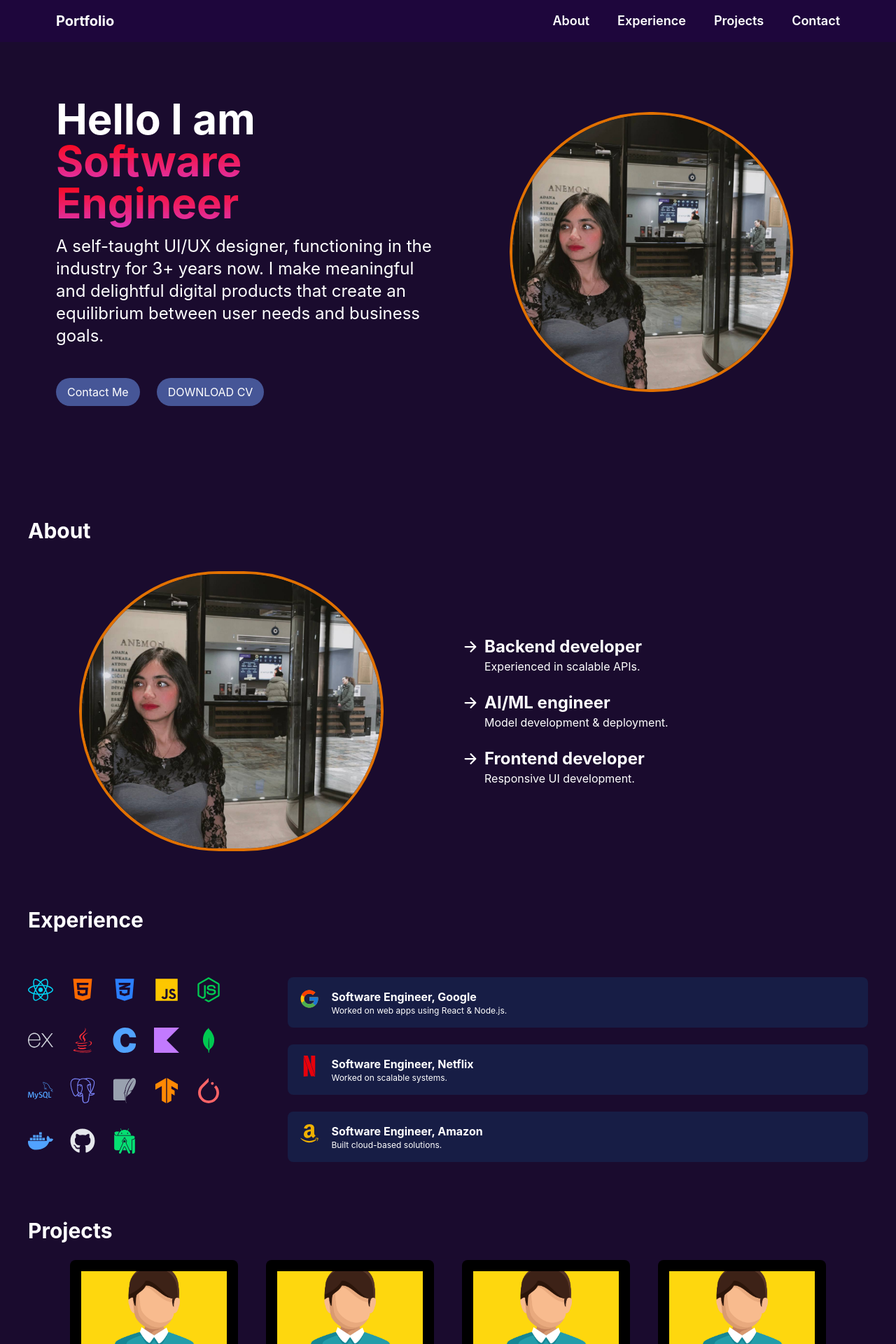
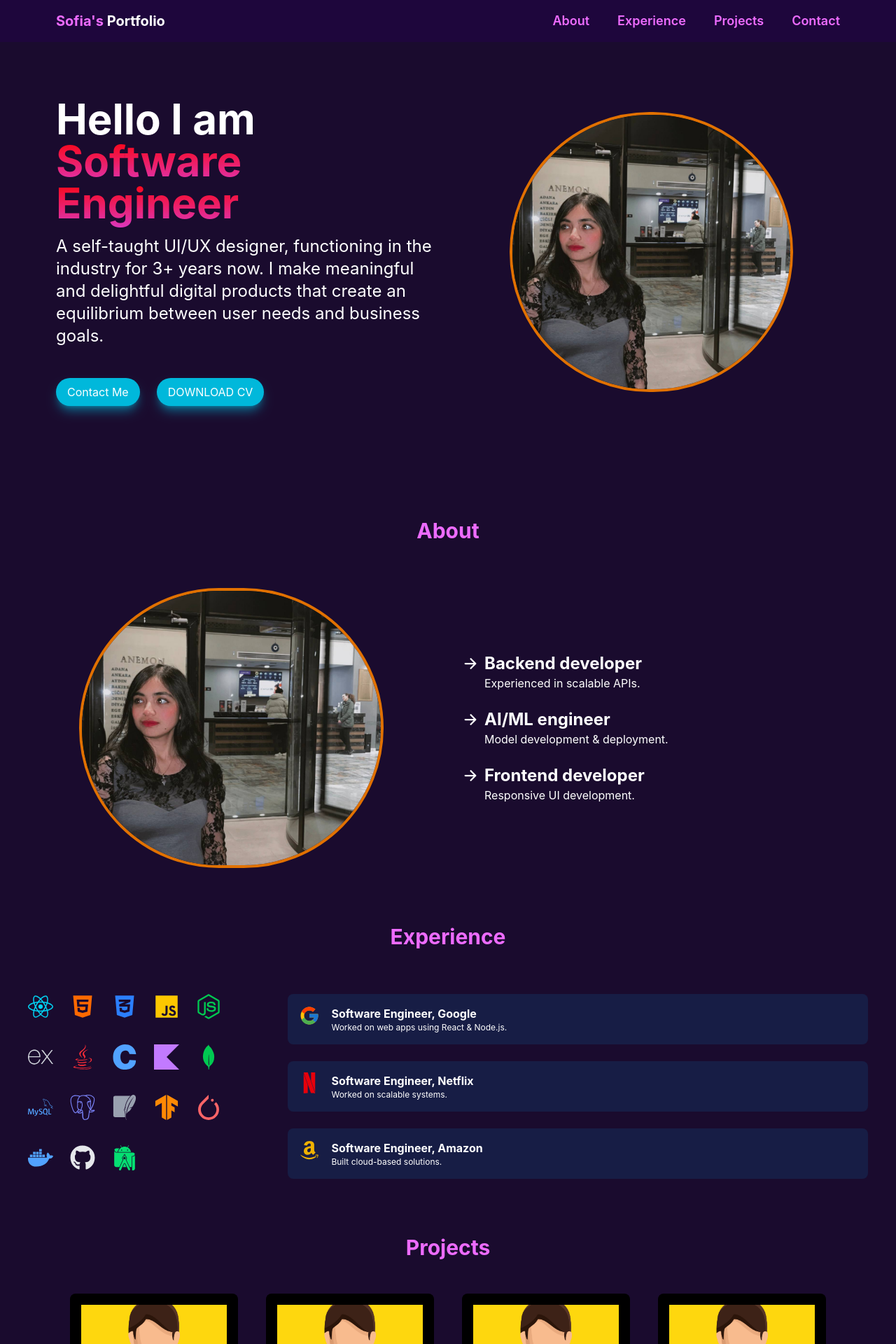
Before and after one commit to theintchuesan/My-portfolio, a React (Vite) app: page / in a window 1280 px wide. Shown: the top 1920 px of the page at 70% size. Built offline with nearby package versions, Linux system fonts and the light colour scheme.

Commit message:
add some feature

```diff
--- a/src/App.jsx
+++ b/src/App.jsx
@@ -2,9 +2,10 @@ import Navbar from './Components/Navbar/Navbar.jsx'
 import Home from './Components/Home/Home.jsx'
 import About from './Components/About/About.jsx'
 import Experience from './Components/Experience/Experience.jsx'
-import Contact from './Components/Contact/Contact.jsx'
+import Footer from './Components/Footer/Footer.jsx'
 import Projects from './Components/Projects/Projects.jsx'
 import Education from './Components/Education/Education.jsx'
+import Contact from './Components/Contact-me/Contact.jsx'
 
 function App() {
   return (
@@ -16,6 +17,7 @@ function App() {
       <Projects />
       <Education />
       <Contact />
+      <Footer />
     </div>
   )
 }
--- a/src/Components/About/About.jsx
+++ b/src/Components/About/About.jsx
@@ -7,9 +7,11 @@ const About = () => {
   return (
     <div id="about" className="w-full text-white mt-10 p-6 md:p-10">
 
-      <SectionWrapper>
+     <div className=' flex-col flex justify-center items-center'>
+       <SectionWrapper>
         <h2 className="section-title">About</h2>
       </SectionWrapper>
+     </div>
 
       <div className="flex flex-col md:flex-row gap-10 mt-10 items-center">
 
--- /dev/null
+++ b/src/Components/Contact-me/Contact.jsx
@@ -0,0 +1,65 @@
+import React from 'react'
+import SectionWrapper from '../SectionWrapper.jsx'
+
+const Contact = () => {
+    return (
+        <div className='p-6 w-full text-white   gap-10 md:p-10' id='contact '>
+
+            <div className='w-full h-screen flex-col flex justify-center items-center'>
+
+        {/* TITLE */}
+                <div >
+                    <SectionWrapper>
+                        <h2 className="section-title">Contact <span className=' text-gradient'>Me!</span></h2>
+                    </SectionWrapper>
+                </div>
+
+        {/* FORM */}
+                <div>
+                    <form action="post">
+
+                        <div><div className='flex  '>
+                            <div className=" flex flex-col gap-4">
+                                <div className="  w-60">
+                                    <input type="text" id="name" className="bg-[#2a1a4d] border-4 border-amber-600 rounded-md px-4 py-1 text-white placeholder:text-gray-500 focus:outline-none focus:ring-2 focus:ring-blue-500" placeholder="Your Name" />
+                                </div>
+                                <div className=" w-60">
+                                    <input type="email" id="email" className="bg-[#2a1a4d] text-white placeholder:text-gray-500 border-4 border-amber-600 rounded-md px-4 py-1 focus:outline-none focus:ring-2 focus:ring-blue-500" placeholder="Your Email" />
+                                </div>
+
+                            </div>
+
+                            <div className='gap-4 flex flex-col'>
+                                <div className=" w-60">
+                                    <input type="tel" id="phone" className="bg-[#2a1a4d] text-white placeholder:text-gray-500 border-4 border-amber-600 rounded-md px-4 py-1 focus:outline-none focus:ring-2 focus:ring-blue-500" placeholder="Phone Number" />
+                                </div>
+                                <div className=" w-60">
+                                    <input type="text" id="subject" className="bg-[#2a1a4d] text-white placeholder:text-gray-500 border-4 border-amber-600 rounded-md px-4 py-1 focus:outline-none focus:ring-2 focus:ring-blue-500" placeholder="Subject" />
+                                </div>
+
+
+                            </div>
+
+
+                        </div></div>
+
+
+                        <div className="  mt-4">
+                            <textarea id="message" rows={5} className="bg-[#2a1a4d] text-white w-115 placeholder:text-gray-500 border-4 border-amber-600 rounded-md px-4 py-1 focus:outline-none focus:ring-2 focus:ring-blue-500" placeholder="Your Message"></textarea>
+                        </div>
+                    </form>
+                </div>
+
+      {/* BUTTON */}
+                <div className='mt-6'>
+                    <button type="submit" className="bg-gradient-to-r from-purple-600 to-blue-500 cursor-pointer  text-white font-bold py-2 px-4 rounded hover:from-purple-700 hover:to-blue-600 transition duration-300">
+                        Send Message
+                    </button>
+                </div>
+            </div>
+        </div>
+
+    )
+}
+
+export default Contact
--- a/src/Components/Education/Education.jsx
+++ b/src/Components/Education/Education.jsx
@@ -10,7 +10,7 @@ const Education = () => {
   return (
     <div className="text-white ">
 
-      <div className="p-6">
+      <div className="p-6 justify-center items-center flex">
         <SectionWrapper>
           <h2 className="section-title">Education</h2>
         </SectionWrapper>
--- a/src/Components/Experience/Experience.jsx
+++ b/src/Components/Experience/Experience.jsx
@@ -8,9 +8,11 @@ const Experience = () => {
   return (
     <div id='experience' className='w-full text-white flex flex-col gap-10 p-6 md:p-10'>
 
-      <SectionWrapper>
+      <div className='flex-col flex justify-center items-center'>
+        <SectionWrapper>
         <h2 className="section-title">Experience</h2>
       </SectionWrapper>
+      </div>
 
       <div className='flex flex-col md:flex-row gap-10'>
 
--- a/src/Components/Contact/Contact.jsx
+++ b/src/Components/Footer/Footer.jsx
@@ -2,9 +2,9 @@ import React from 'react'
 import { FaGithub, FaLinkedin } from 'react-icons/fa'
 import { FcGoogle } from 'react-icons/fc'
 
-const Contact = () => {
+const Footer = () => {
   return (
-    <div id='contact' className='w-full text-white bg-[#1e063c] py-10 flex flex-col items-center'>
+    <div id='footer' className='w-full text-white bg-[#1e063c] py-10 flex flex-col items-center'>
 
       <h1 className='section-title'>Contact</h1>
       <p className='mt-2'>Feel free to reach out!</p>
@@ -19,4 +19,4 @@ const Contact = () => {
   )
 }
 
-export default Contact
+export default Footer
--- a/src/Components/Home/Home.jsx
+++ b/src/Components/Home/Home.jsx
@@ -18,7 +18,7 @@ const Home = () => {
           between user needs and business goals.        </p>
 
         <div className="flex gap-6 mt-6">
-          <button className="mt-5 py-2 px-4 rounded-3xl bg-[#465697] hover:scale-105 duration-300 cursor-pointer ">
+          <button className="mt-5 py-2 px-4 rounded-3xl bg-cyan-500 shadow-lg shadow-cyan-500/50 hover:scale-105 duration-300 cursor-pointer ">
             Contact Me
           </button>
 
@@ -26,7 +26,7 @@ const Home = () => {
           <a
             href="/cv.pdf"
             download
-            className="mt-5 inline-block py-2 px-4 rounded-3xl bg-[#465697] hover:scale-105 duration-300 cursor-pointer"
+            className="mt-5 inline-block py-2 px-4 rounded-3xl bg-cyan-500 shadow-lg shadow-cyan-500/50  hover:scale-105 duration-300 cursor-pointer"
           >
             DOWNLOAD CV
           </a>
--- a/src/Components/Navbar/Navbar.jsx
+++ b/src/Components/Navbar/Navbar.jsx
@@ -9,16 +9,16 @@ const Navbar = () => {
   }
 
   return (
-    <nav className="w-full bg-[#1e063c] text-white flex items-center justify-between px-6 md:px-20 py-4 relative">
+    <nav className="w-full bg-[#1e063c] text-fuchsia-400 flex items-center justify-between px-6 md:px-20 py-4 relative">
 
-      <span className="text-xl font-bold">Portfolio</span>
+      <span className="text-xl font-bold text-white"><span className="text-fuchsia-400">Sofia's</span> Portfolio</span>
 
       {/* Desktop */}
       <ul className="hidden md:flex gap-10 text-lg font-semibold cursor-pointer">
-        <li onClick={() => scrollToSection('about')} className="hover:text-blue-500">About</li>
-        <li onClick={() => scrollToSection('experience')} className="hover:text-blue-500">Experience</li>
-        <li onClick={() => scrollToSection('projects')} className="hover:text-blue-500">Projects</li>
-        <li onClick={() => scrollToSection('contact')} className="hover:text-blue-500">Contact</li>
+        <li onClick={() => scrollToSection('about')} className="hover:text-fuchsia-600">About</li>
+        <li onClick={() => scrollToSection('experience')} className="hover:text-fuchsia-600">Experience</li>
+        <li onClick={() => scrollToSection('projects')} className="hover:text-fuchsia-600">Projects</li>
+        <li onClick={() => scrollToSection('footer')} className="hover:text-fuchsia-600">Contact</li>
       </ul>
 
       {/* Mobile Button */}
--- a/src/Components/Projects/Projects.jsx
+++ b/src/Components/Projects/Projects.jsx
@@ -14,9 +14,11 @@ const Projects = () => {
   return (
     <div id='projects' className='w-full text-white p-6 md:p-10'>
 
-      <SectionWrapper>
+      <div className='flex-col flex justify-center items-center'>
+        <SectionWrapper>
         <h2 className="section-title">Projects</h2>
       </SectionWrapper>
+      </div>
 
       <div className='flex flex-wrap gap-10 mt-6 justify-center relative'>
 
--- a/src/index.css
+++ b/src/index.css
@@ -2,7 +2,7 @@
 
 
 :root{
-  --primary-gradient: linear-gradient( red, #dc38be);
+  --primary-gradient: linear-gradient(red, #dc38be);
 
 }
 
@@ -14,6 +14,6 @@
 
 @layer components {
   .section-title {
-    @apply text-4xl md:text-3xl font-bold mb-6 text-white;
+    @apply text-4xl  md:text-3xl font-bold mb-6 text-fuchsia-400;
   }
 }
```
